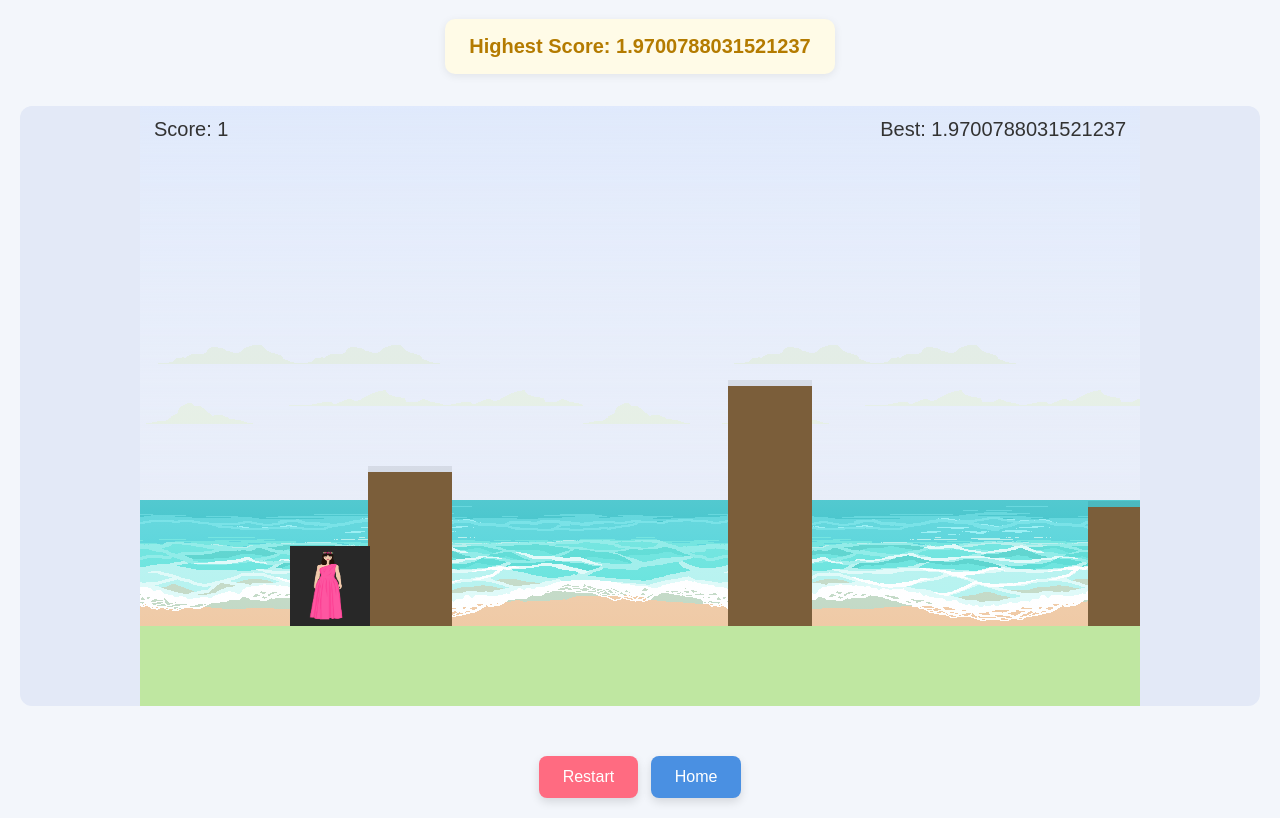
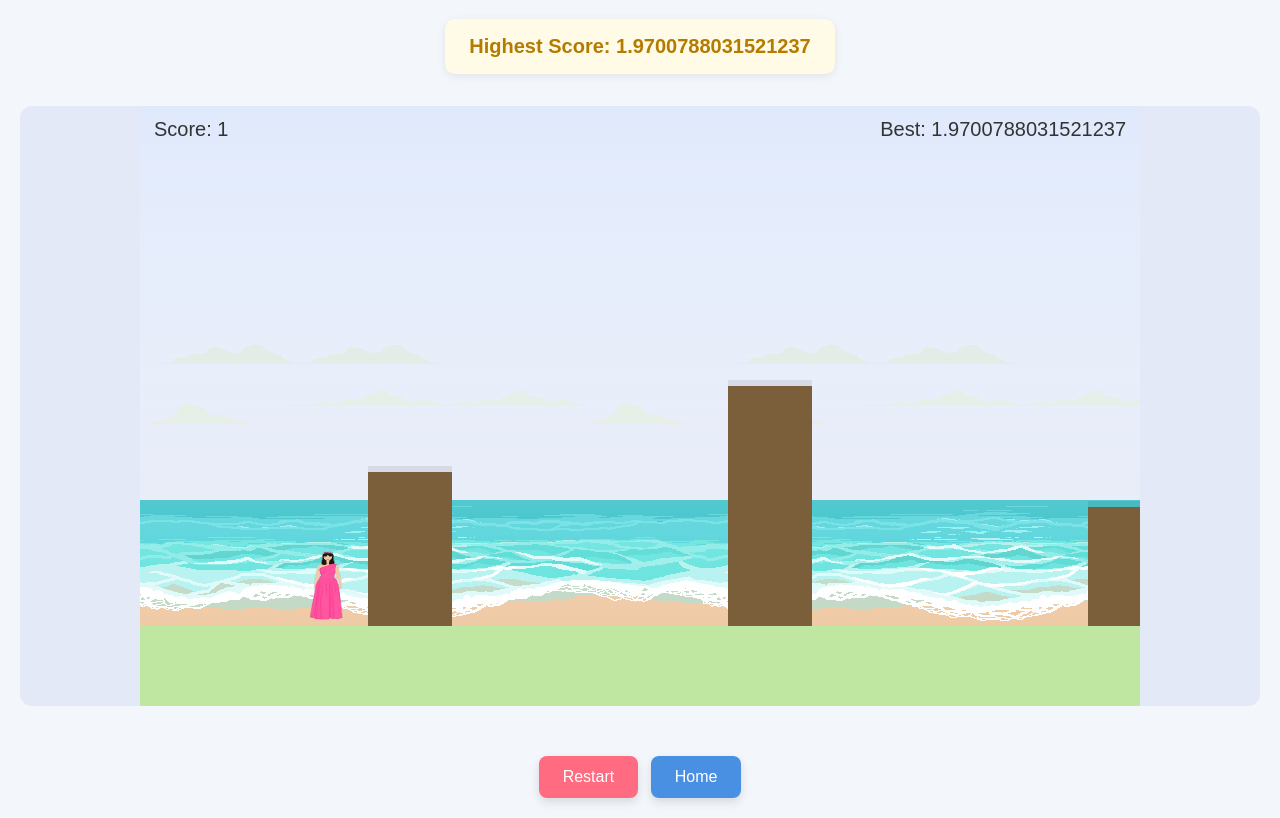
Before and after one commit to carsonbell-1/Princess-Bird, a plain HTML site: page html-website/pages/game.html in a window 1280 px wide. Shown: the part 81-899 px from the top of the page. Drawn offline with Linux system fonts and the light colour scheme; files whose address does not match are found by name.

Commit message:
Fixed princess and their backgrounds. Deleted old ones

```diff
--- a/html-website/pages/WorkingGameLogic.js
+++ b/html-website/pages/WorkingGameLogic.js
@@ -29,9 +29,9 @@
 
   // image file mapping
   const fileMap = {
-    princess1: 'Princess1.png',
-    princess2: 'Princess2.png',
-    princess3: 'Princess3.png'
+    princess1: 'Princess_1_new.png',
+    princess2: 'Princess_2_new.png',
+    princess3: 'Princess_3_new.png'
   };
 
   const candidateFolders = [
```
Also changed, not shown: html-website/pages/index.html (+1 -1 lines), html-website/pages/playGame.html (+3 -3 lines), html-website/src/images/Princess1.png (deleted), html-website/src/images/Princess2.png (deleted), html-website/src/images/Princess3.png (deleted), html-website/src/images/Princess_1_new.png (added), html-website/src/images/Princess_2_new.png (added), html-website/src/images/Princess_3_new.png (added), html-website/src/images/hero.svg (deleted).
